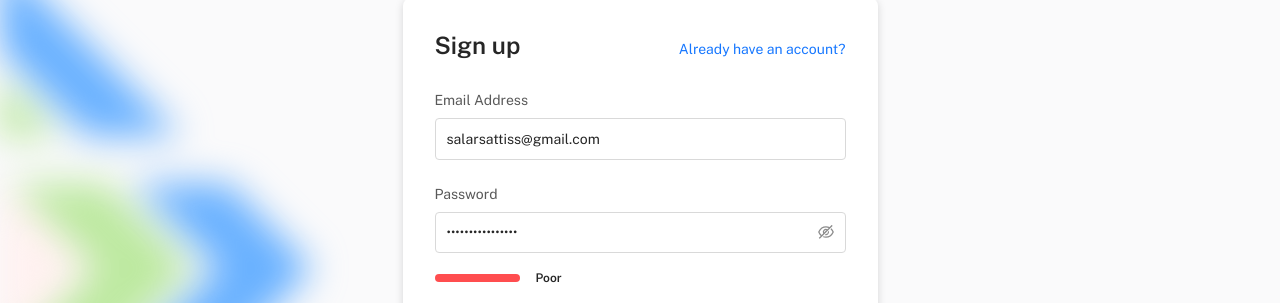
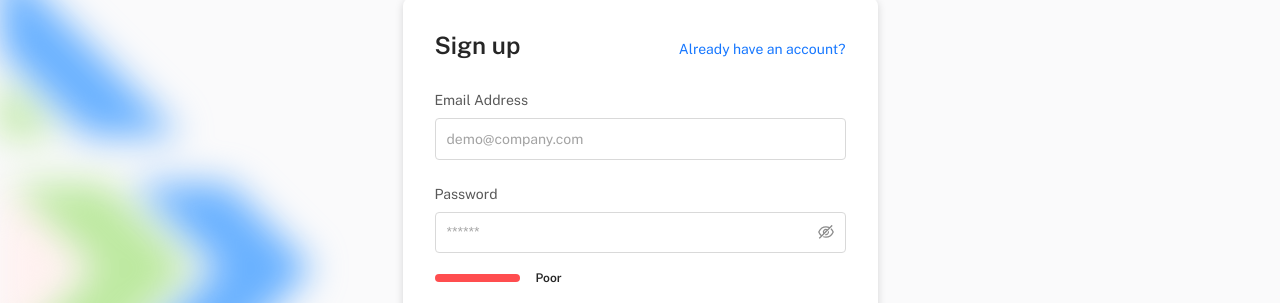
Before and after one commit to mammalai/mvp, a React (Vite) app in the folder react-frontend/: page /register in a window 1280 px wide. Shown: the part 212-515 px from the top of the page. Built offline with nearby package versions, Linux system fonts and the light colour scheme.

Commit message:
remove initial values

```diff
--- a/react-frontend/src/pages/authentication/auth-forms/AuthRegister.jsx
+++ b/react-frontend/src/pages/authentication/auth-forms/AuthRegister.jsx
@@ -166,9 +166,9 @@ export default function AuthRegister() {
           initialValues={{
             // firstname: 'Salar',
             // lastname: 'Satti',
-            email: 'salarsattiss@gmail.com',
+            email: '',
             // company: '',
-            password: '6PINEapplesfoo!!',
+            password: '',
             submit: null,
           }}
           validationSchema={Yup.object().shape({
```
